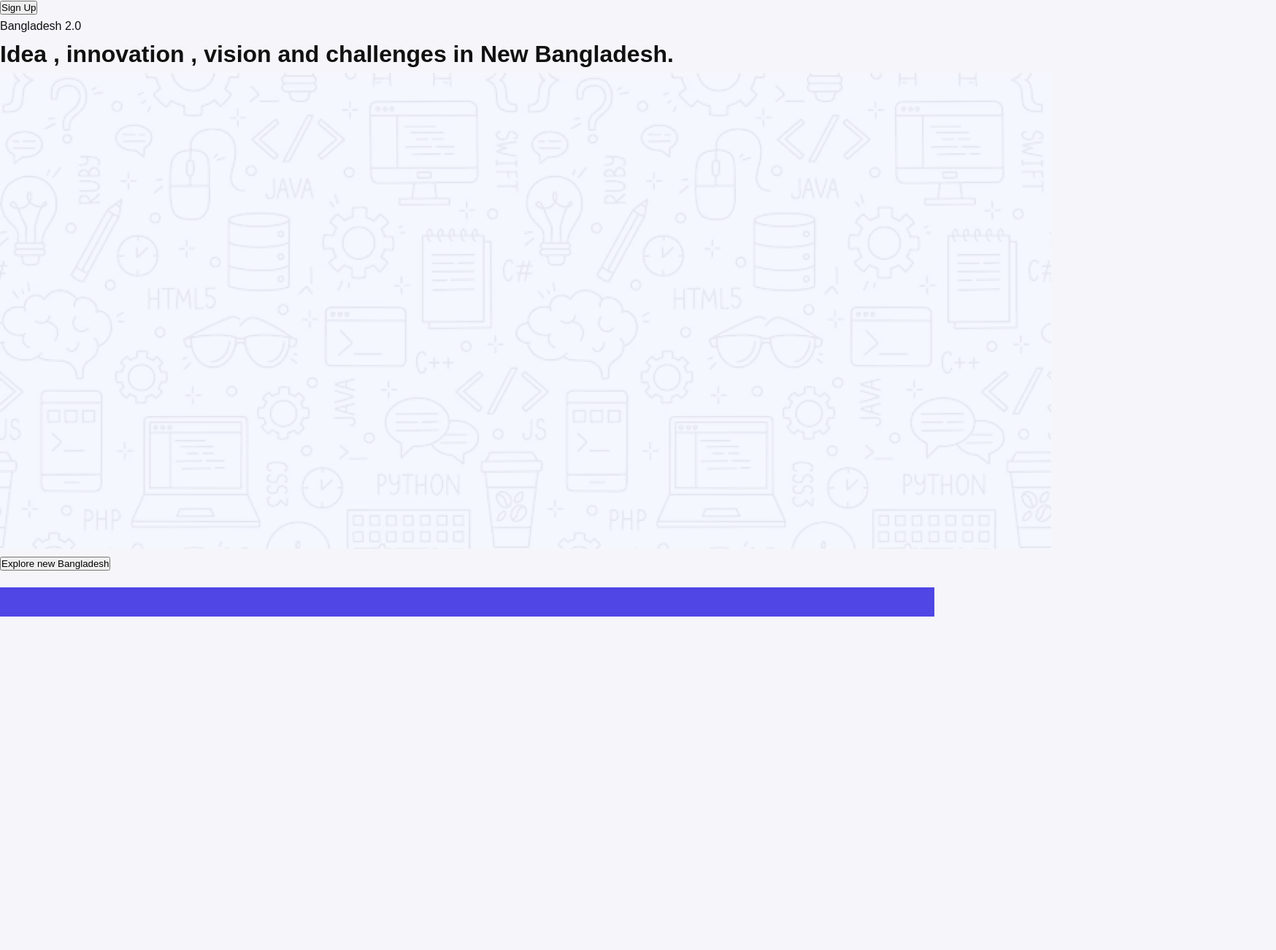
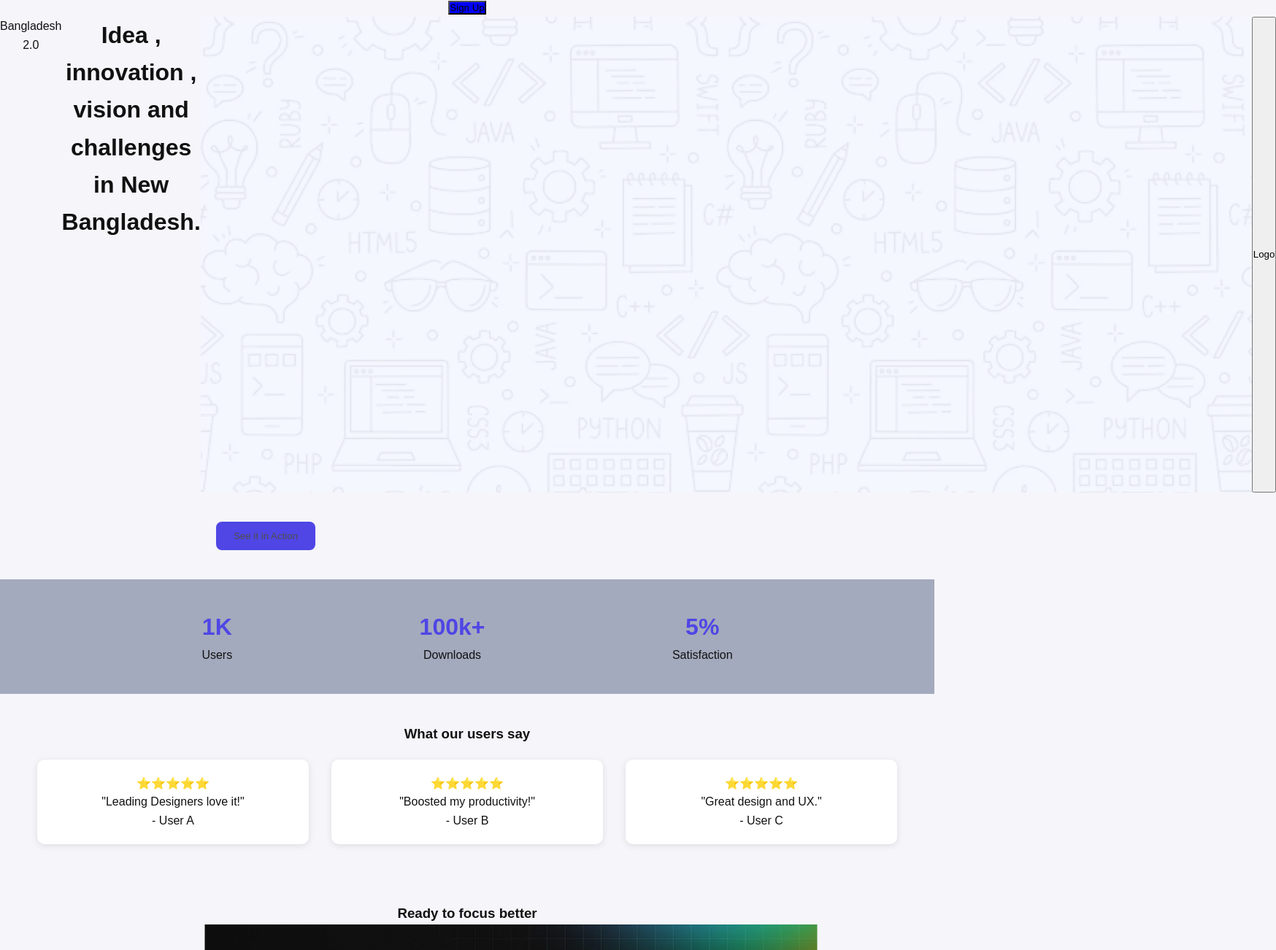
Before and after one commit to anim34mesh/webcomplexhtml, a plain HTML site: page index.html in a window 1280 px wide. Shown: the part 41-1343 px from the top of the page at 73% size, 1748 px wide, since content can reach past the window. Before the commit the page ends 886 px from the top, so only its background shows below. Drawn offline with Linux system fonts and the light colour scheme.

Commit message:
first commit

```diff
--- a/index.html
+++ b/index.html
@@ -8,27 +8,86 @@
 </head>
 <body>
 
-     <header>
+     <header class="gi">
         <nav>
         <h1>Bangladesh 2.0</h1>
-        <button>Sign Up</button>
+        <button id="ff"> Sign Up</button>
     </nav>
         <div class="leftsection">
             <p>Bangladesh 2.0</p>
             <h1>Idea , innovation ,
             vision and challenges in New Bangladesh.</h1>
             <img class="rightsection" src="./Assets/Hero-bg.png" alt="">
-            <button>Explore new Bangladesh</button>
+            <button id="hi">Logo</button>
          </div>
 
      </header>
 
-    <main>
+  <section class="action">
+    <div class="action-left">
+      <button class="primary-btn">See it in Action</button>
+    </div>
+    <div class="action-right">
+    </div>
+  </section>
+  <div>
+    <h2></h2>
+  </div>
 
-    </main>
-    <footer>
+  <section class="stats">
+    <div class="stat-box">
+      <h2>1K</h2>
+      <p>Users</p>
+    </div>
+    <div class="stat-box">
+      <h2>100k+</h2>
+      <p>Downloads</p>
+    </div>
+    <div class="stat-box">
+      <h2>5%</h2>
+      <p>Satisfaction</p>
+    </div>
+  </section>
 
-    </footer>
+  <section class="testimonials">
+    <h3>What our users say</h3>
+    <div class="testimonial-list">
+      <div class="testimonial">
+        ⭐⭐⭐⭐⭐ <br>
+        "Leading Designers love it!" <br> - User A
+      </div>
+      <div class="testimonial">
+        ⭐⭐⭐⭐⭐ <br>
+        "Boosted my productivity!" <br> - User B
+      </div>
+      <div class="testimonial">
+        ⭐⭐⭐⭐⭐ <br>
+        "Great design and UX." <br> - User C
+      </div>
+    </div>
+  </section>
+
+  <section class="focus">
+    <h3>Ready to focus better</h3>
+    <button class="primary-btn">Get Started</button>
+    <img src="./Assets/wc-big.png" alt="Webflow Conf">
+  </section>
+
+  <section class="contact">
+    <h2>Let's Get in Touch</h2>
+    <form>
+      <input type="text" placeholder="Name" required>
+      <input type="email" placeholder="Email" required>
+      <textarea placeholder="Message" required></textarea>
+      <button type="submit" class="primary-btn">Send Message</button>
+    </form>
+  </section>
+
+  <footer>
+    <h2>LOGO</h2>
+    <p>All rights reserved © 2025</p>
+  </footer>
 
 </body>
+
 </html>
--- a/styles/style.css
+++ b/styles/style.css
@@ -4,7 +4,26 @@
   box-sizing: border-box;
   font-family: sans-serif;
 }
-
+#ff{
+  text-align: center;
+  text-decoration-line: none;
+  justify-content: space-between;
+  background-color: blue;
+}
+.gi{
+  text-align: center;
+}
+.hi{
+  display: flex;
+}
+#id{
+    display: fle;
+}
+.leftsection{
+    display: flex;
+    justify-content: space-between;
+    text-align: center;
+}
 body {
   background-color: #f5f5fa;
   color: #111;
@@ -43,7 +62,7 @@ background
 
 .primary-btn {
   background: #4f46e5;
-  color: white;
+  color: rgb(80, 77, 77);
   padding: 12px 24px;
   border: none;
   border-radius: 8px;
@@ -60,7 +79,7 @@ background
 .stats {
   display: flex;
   justify-content: space-evenly;
-  background: #e0e7ff;
+  background: #a4aabd;
   padding: 40px 20px;
   text-align: center;
 }
@@ -116,7 +135,7 @@ textarea {
 }
 
 footer {
-  background: #4f46e5;
+  background: #2014a8;
   color: white;
   text-align: center;
   padding: 20px;
```
